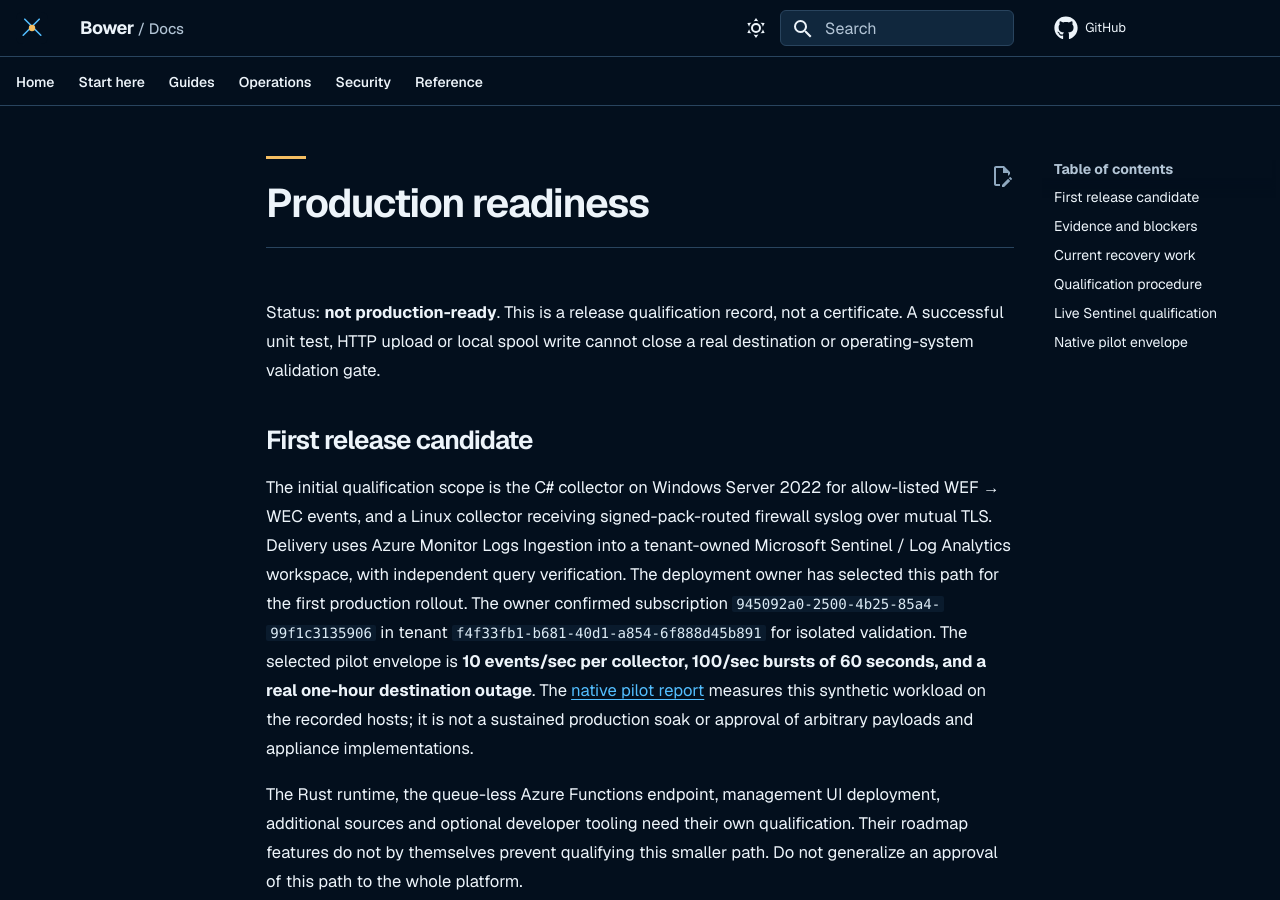
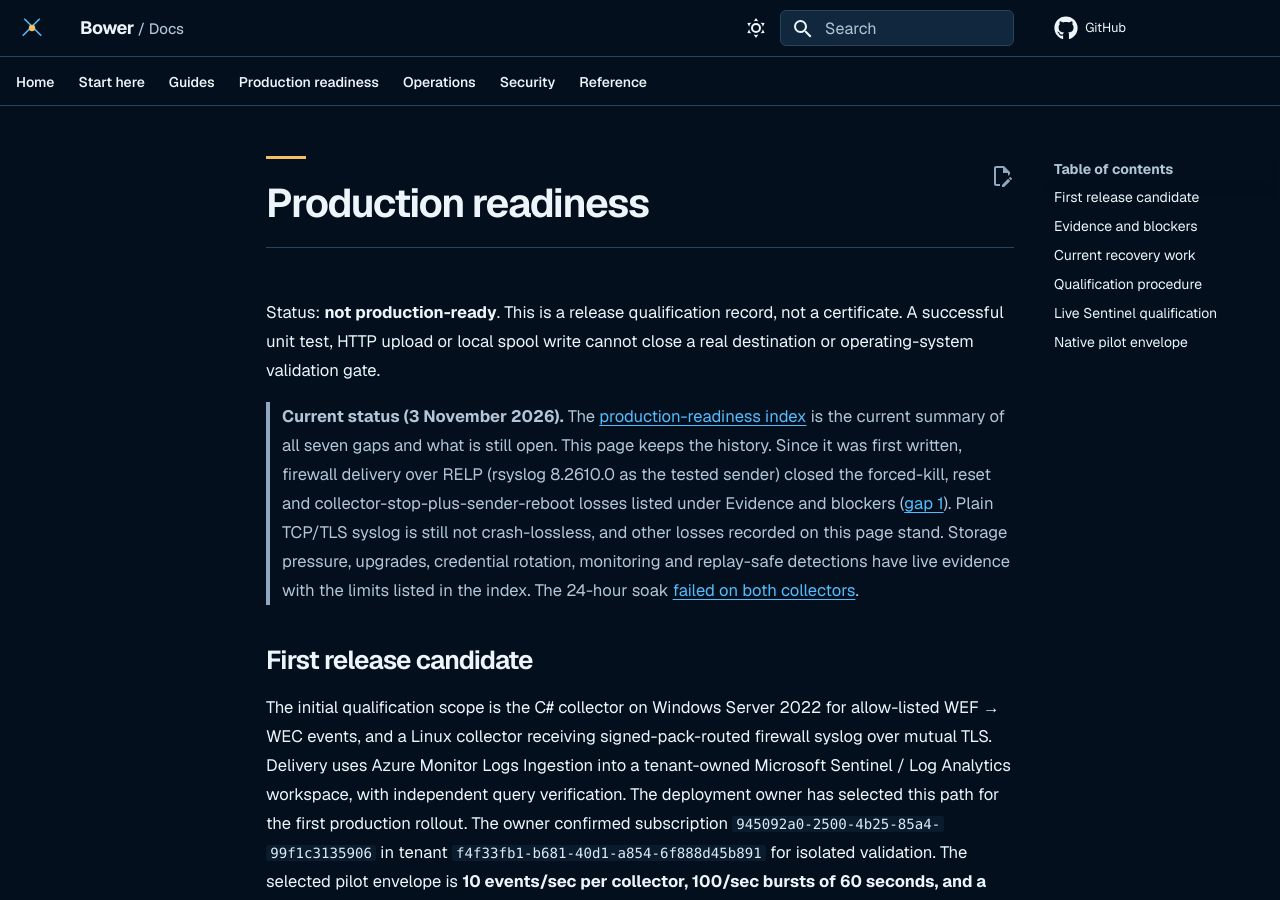
Before and after one commit to jusso-dev/Bower, an MkDocs documentation site: the page built from docs/operations/production-readiness.md, in a window 1280 px wide and 900 px high. Built offline with MkDocs 1.6.1 and Material for MkDocs 9.7.7, drawn with Linux system fonts in a browser that asks for light colours.

Commit message:
docs: production-readiness index, navigation and missing settings (#174)
* docs: production-readiness index, navigation and missing settings

Add docs/production-readiness/index.md summarising all seven readiness
gaps with current results, evidence and what is still open, and put the
seven guides in the site navigation. Point the older operations
qualification record at the index (firewall RELP has since closed its
listed losses). Add BOWER_COLLECTOR_ID, BOWER_SETTINGS_FILE and
BOWER_HEALTH_RECORD_INTERVAL_SECONDS to the README configuration table.

Co-Authored-By: Claude Opus 5.5 <noreply@anthropic.com>

* docs: correct production-readiness index against the evidence (council round 1)

Soak failed on both collectors; pack rotation was unit-tested only; gap 3
records the 7,109 plain-TCP frames lost at a full-volume restart; gaps 2,
4, 5 and 6 state their live scope, post-run fixes and caveats; remove the
unsourced re-soak statement; correct the Windows settings-file trust
rule, the collector-id volume condition and the health-record row.

Co-Authored-By: Claude Opus 5.5 <noreply@anthropic.com>

* docs: index wording fixes (council round 2)

Co-Authored-By: Claude Opus 5.5 <noreply@anthropic.com>

* docs: index corrections from council round 2 (Opus)

Co-Authored-By: Claude Opus 5.5 <noreply@anthropic.com>

---------

Co-authored-by: Claude Opus 5.5 <noreply@anthropic.com>

```diff
--- a/docs/operations/production-readiness.md
+++ b/docs/operations/production-readiness.md
@@ -3,6 +3,16 @@
 Status: **not production-ready**. This is a release qualification record, not a
 certificate. A successful unit test, HTTP upload or local spool write cannot close
 a real destination or operating-system validation gate.
+
+> **Current status (3 November 2026).** The [production-readiness index](../production-readiness/index.md)
+> is the current summary of all seven gaps and what is still open. This page keeps the
+> history. Since it was first written, firewall delivery over RELP (rsyslog 8.2610.0 as
+> the tested sender) closed the forced-kill, reset and collector-stop-plus-sender-reboot
+> losses listed under Evidence and blockers ([gap 1](../production-readiness/01-syslog-delivery-reliability.md)).
+> Plain TCP/TLS syslog is still not crash-lossless, and other losses recorded on this page
+> stand. Storage pressure, upgrades, credential rotation, monitoring and replay-safe
+> detections have live evidence with the limits listed in the index. The 24-hour soak
+> [failed on both collectors](../production-readiness/07-soak-and-release-validation.md).
 
 ## First release candidate
 
--- a/mkdocs.yml
+++ b/mkdocs.yml
@@ -108,6 +108,15 @@ nav:
           - Custom redaction: privacy/custom-redaction-rules.md
           - Managed profiles: privacy/managed-privacy-profiles.md
           - Signed packs: deployment/packs.md
+  - Production readiness:
+      - production-readiness/index.md
+      - 1. Syslog delivery: production-readiness/01-syslog-delivery-reliability.md
+      - 2. Replay-safe detections: production-readiness/02-replay-safe-detections.md
+      - 3. Storage pressure: production-readiness/03-storage-pressure.md
+      - 4. Upgrade and recovery: production-readiness/04-upgrade-backup-recovery.md
+      - 5. Credentials and security failures: production-readiness/05-credential-rotation-and-security-failures.md
+      - 6. Monitoring and runbooks: production-readiness/06-monitoring-and-runbooks.md
+      - 7. Soak and release validation: production-readiness/07-soak-and-release-validation.md
   - Operations:
       - operations/index.md
       - Live pipeline inspection: operations/tap-and-top.md
```
Also changed, not shown: README.md (+3 -0 lines), docs/production-readiness/index.md (added, +36 -0 lines).
